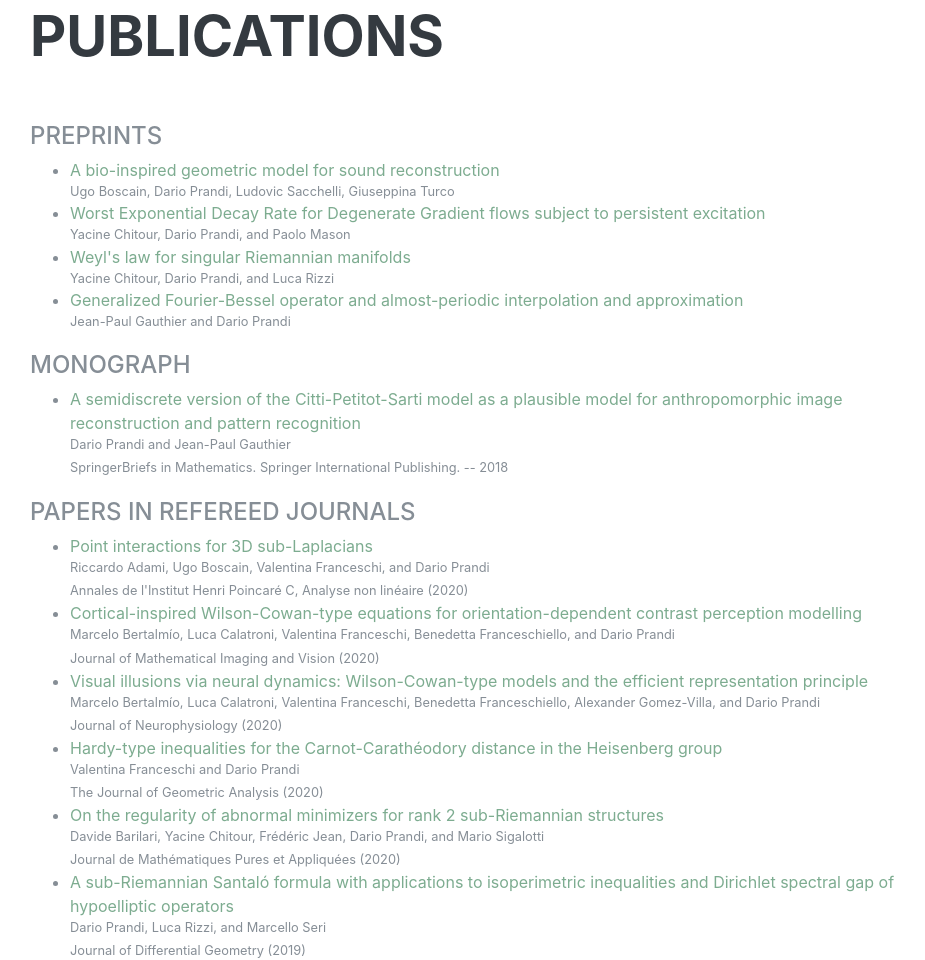
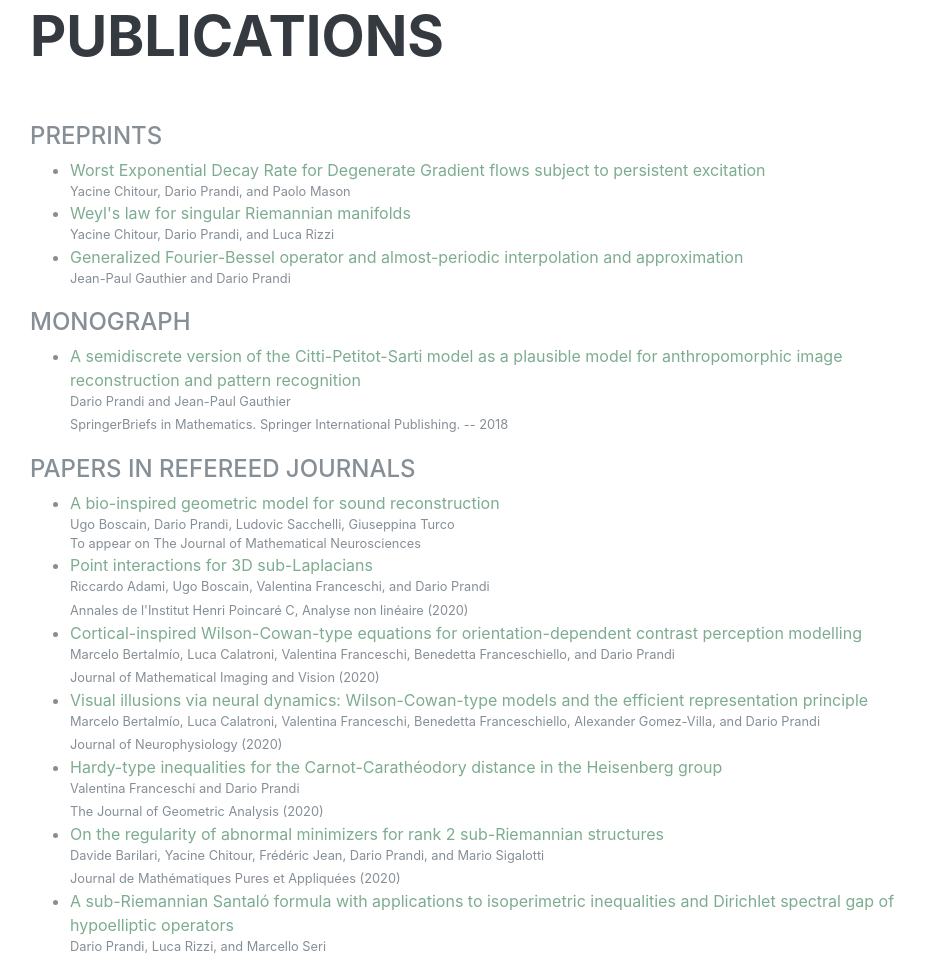
Before and after one commit to dprn/dprn.github.io, a plain HTML site: page index.html in a window 1280 px wide. Shown: the part 846-1806 px from the top of the page, without its empty margins (290-1215 px from the left). Drawn offline with Linux system fonts and the light colour scheme; some icons are missing; a web font is replaced by a local one.

Commit message:
moved biospeech paper in to appear

```diff
--- a/index.html
+++ b/index.html
@@ -97,11 +97,6 @@
         <div class="subheading mb-1">Preprints</div>
         <ul class="publications">
           <li>
-            <a href="https://arxiv.org/abs/2004.02450">
-            A bio-inspired geometric model for sound reconstruction</a>
-            <p>Ugo Boscain, Dario Prandi, Ludovic Sacchelli, Giuseppina Turco</p>
-          </li>
-          <li>
             <a href="https://arxiv.org/abs/2006.02935">
             Worst Exponential Decay Rate for Degenerate Gradient flows subject to persistent excitation</a>
             <p>Yacine Chitour, Dario Prandi, and Paolo Mason</p>
@@ -135,6 +130,12 @@
 
         <div class="subheading mb-1">Papers in Refereed Journals</div>
         <ul class="publications">
+          <li>
+            <a href="https://arxiv.org/abs/2004.02450">
+            A bio-inspired geometric model for sound reconstruction</a>
+            <p>Ugo Boscain, Dario Prandi, Ludovic Sacchelli, Giuseppina Turco</p>
+            <p>To appear on The Journal of Mathematical Neurosciences</p>
+          </li>
           <li>
             <a href="https://arxiv.org/abs/1902.05475">
             Point interactions for 3D sub-Laplacians</a>
```
